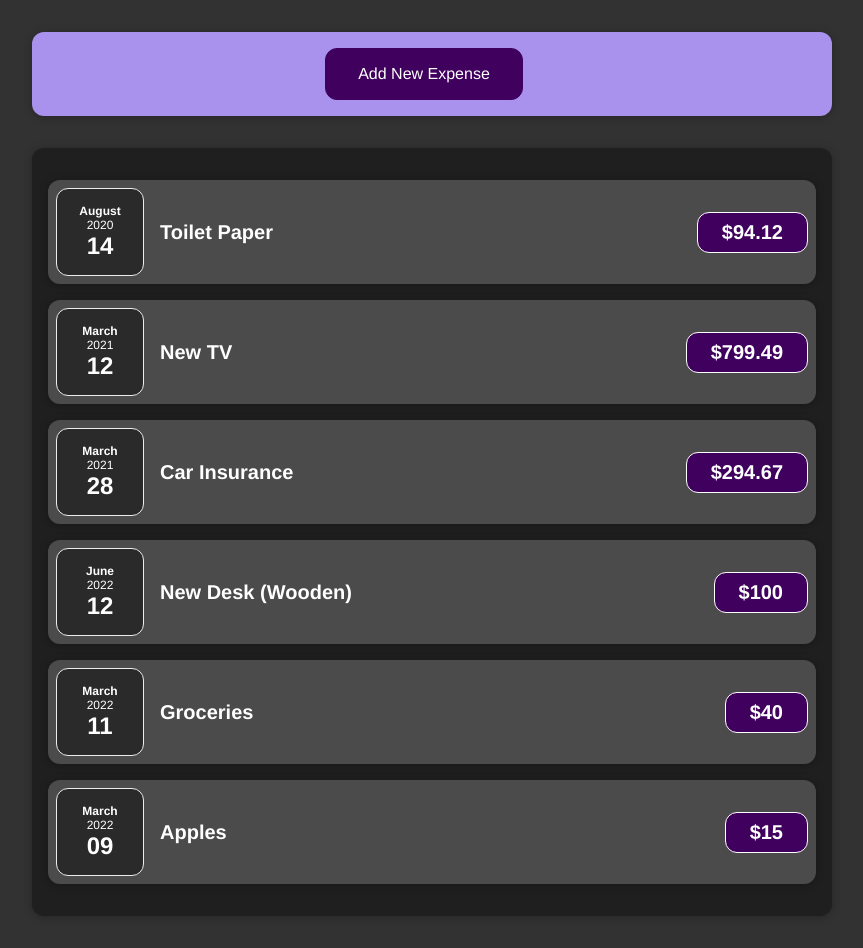
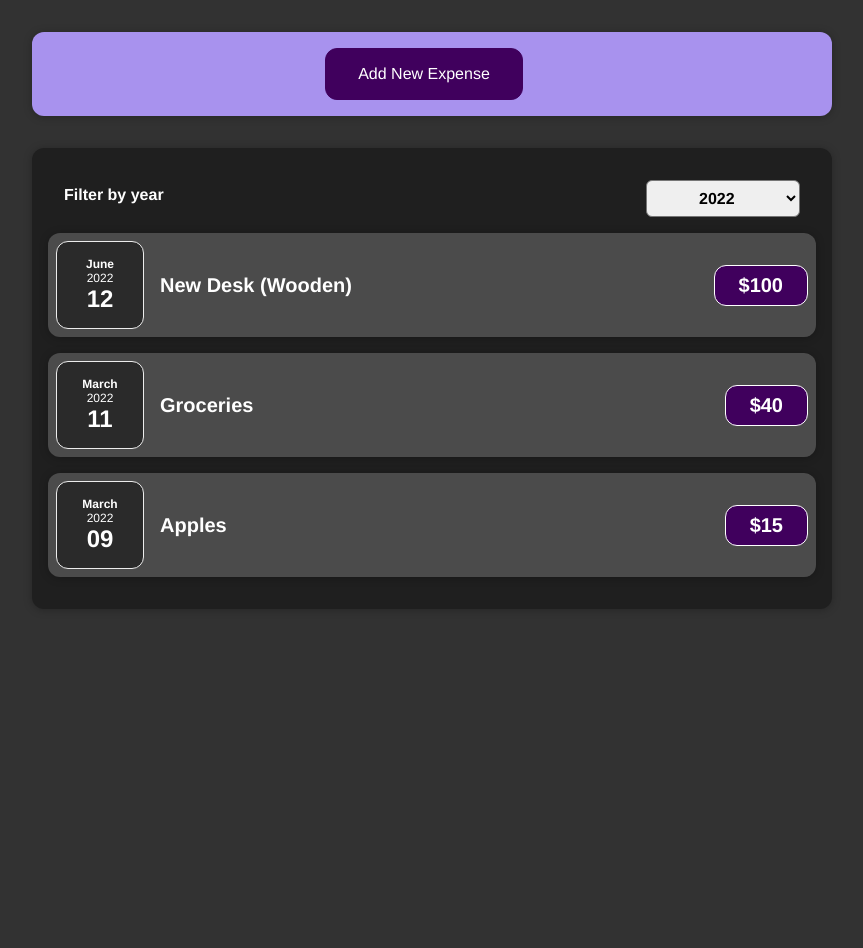
Before and after one commit to dmrnz/simple-expense-tracker-app, a React (Create React App) app: page / in a window 1280 px wide. Shown: the whole page, without its empty margins (208-1071 px from the left). After the commit the page ends 800 px from the top, so only its background shows below. Built offline with nearby package versions, Linux system fonts and the light colour scheme.

Commit message:
Добавляет компонент фильтрации трат по годам

```diff
--- a/src/components/Expenses/Expenses.js
+++ b/src/components/Expenses/Expenses.js
@@ -1,14 +1,36 @@
-import React from 'react';
+import React, {useState} from 'react';
 
 import Card from '../UI/Card';
+import ExpensesFilter from './ExpensesFilter';
 import ExpensesList from './ExpensesList';
 import './Expenses.css';
 
 const Expenses = (props) => {
+    const [filteredYear, setFilteredYear] = useState('2022');
+
+    const filterChangeHandler = (selectedYear) => {
+        setFilteredYear(selectedYear);
+    };
+
+    const filteredExpenses = props.items.filter((expense) => {
+        return expense.date.getFullYear().toString() === filteredYear;
+    });
+
+    const allYears = props.items.map(expense => expense.date.getFullYear().toString());
+
+    const availableYears = [...new Set(allYears)].sort(
+        (a, b) => parseInt(b) - parseInt(a)
+    );
+
     return (
         <div>
             <Card className='expenses'>
-                <ExpensesList items={props.items}/>
+                <ExpensesFilter
+                    selected={filteredYear}
+                    availableYears={availableYears}
+                    onChangeFilter={filterChangeHandler}
+                />
+                <ExpensesList items={filteredExpenses}/>
             </Card>
         </div>
     );
--- /dev/null
+++ b/src/components/Expenses/ExpensesFilter.css
@@ -0,0 +1,24 @@
+.expenses-filter {
+    color: white;
+    padding: 0 1rem;
+}
+
+.expenses-filter__control {
+    display: flex;
+    width: 100%;
+    align-items: center;
+    justify-content: space-between;
+    margin: 1rem 0;
+}
+
+.expenses-filter label {
+    font-weight: bold;
+    margin-bottom: 0.5rem;
+}
+
+.expenses-filter select {
+    font: inherit;
+    padding: 0.5rem 3rem;
+    font-weight: bold;
+    border-radius: 6px;
+}
--- /dev/null
+++ b/src/components/Expenses/ExpensesFilter.js
@@ -0,0 +1,24 @@
+import React from 'react';
+
+import './ExpensesFilter.css';
+
+const ExpensesFilter = (props) => {
+    const dropdownChangeHandler = (event) => {
+        props.onChangeFilter(event.target.value);
+    };
+
+    return (
+        <div className='expenses-filter'>
+            <div className='expenses-filter__control'>
+                <label>Filter by year</label>
+                <select value={props.selected} onChange={dropdownChangeHandler}>
+                    {props.availableYears.map(year =>
+                        <option key={year} value={year}>{year}</option>
+                    )}
+                </select>
+            </div>
+        </div>
+    );
+};
+
+export default ExpensesFilter;
```
